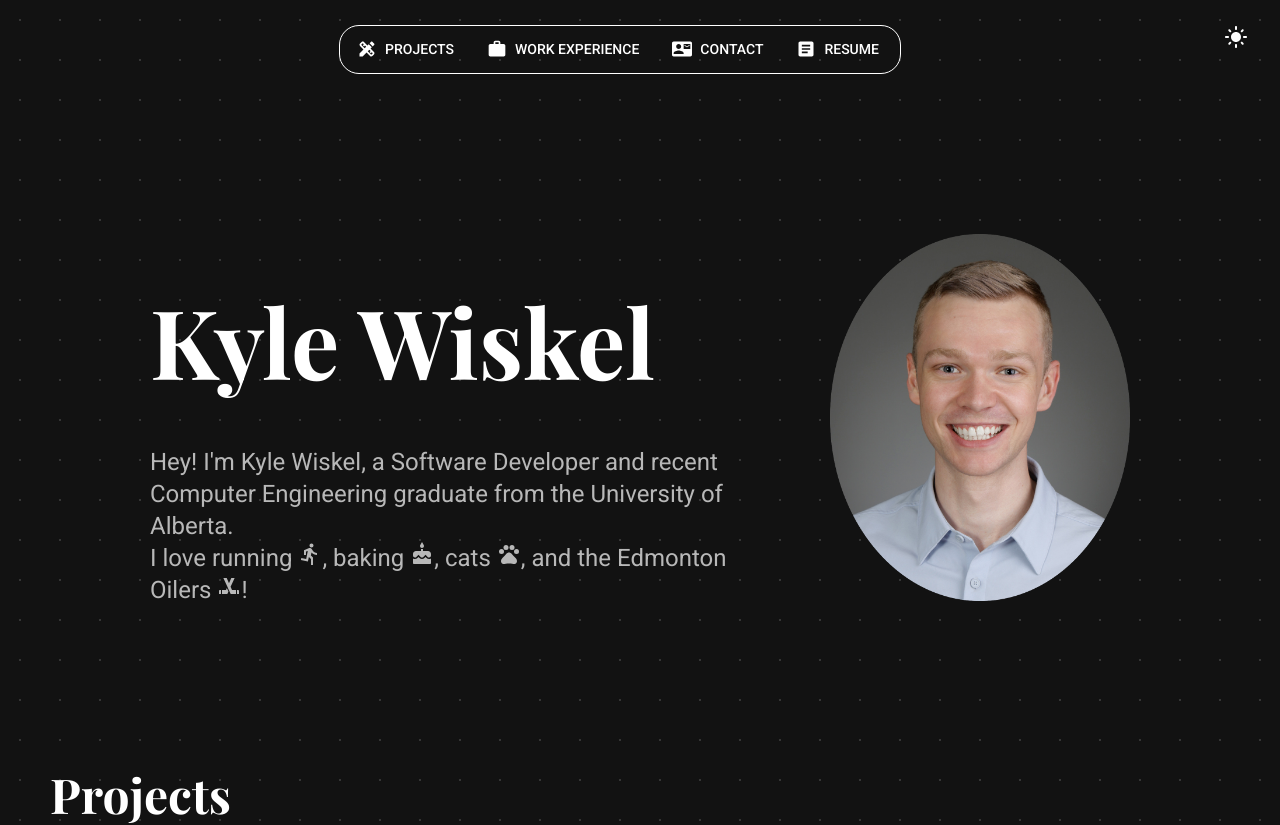
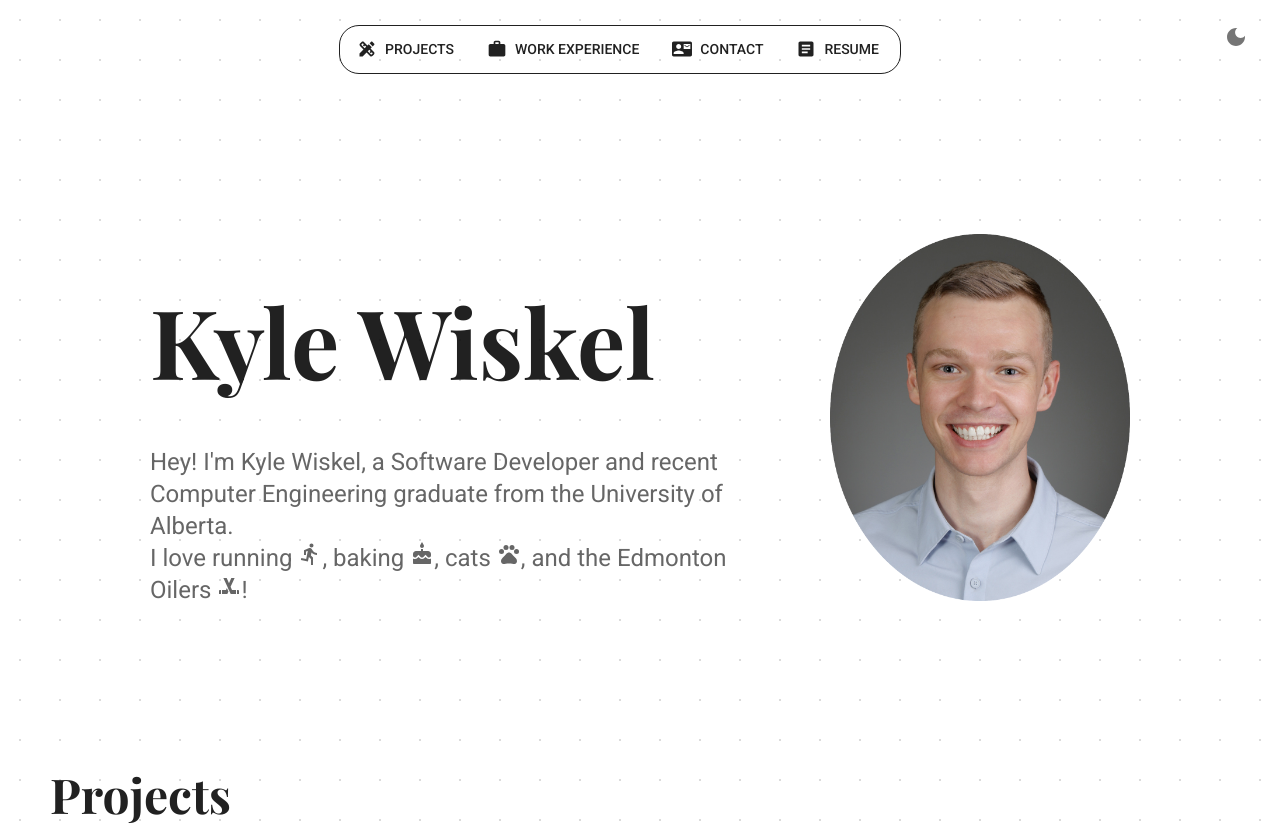
Before and after one commit to kwiskel/kylewiskel.dev, a Next.js app: page / in a window 1280 px wide. Shown: the top 825 px of the page. Built offline with nearby package versions, Linux system fonts and the light colour scheme.

Commit message:
Add background to body

```diff
--- a/app/layout.tsx
+++ b/app/layout.tsx
@@ -18,9 +18,7 @@ export default function RootLayout({
 }>) {
   return (
     <html lang='en'>
-      <body>
-        <ClientThemeProvider>{children}</ClientThemeProvider>
-      </body>
+      <ClientThemeProvider>{children}</ClientThemeProvider>
     </html>
   );
 }
--- a/app/ui/ClientThemeProvider.tsx
+++ b/app/ui/ClientThemeProvider.tsx
@@ -13,7 +13,8 @@ export default function ClientThemeProvider({
 }: Readonly<{
   children: ReactNode;
 }>) {
-  const [isDarkMode, setIsDarkMode] = useState(true);
+  const [isDarkMode, setIsDarkMode] = useState(false);
+  const theme = isDarkMode ? darkTheme : lightTheme;
 
   const changeMode = () => {
     setIsDarkMode(!isDarkMode);
@@ -21,7 +22,20 @@ export default function ClientThemeProvider({
 
   return (
     <ThemeContext.Provider value={{ isDarkMode, changeMode }}>
-      <ThemeProvider theme={isDarkMode ? darkTheme : lightTheme}>{children}</ThemeProvider>
+      <ThemeProvider theme={theme}>
+        <body
+          style={{
+            backgroundColor: theme.palette.background.default,
+            backgroundImage:
+              theme.palette.mode === 'dark'
+                ? 'radial-gradient(circle, #ffffff26 1px, transparent 1px)'
+                : 'radial-gradient(circle, #12121226 1px, transparent 1px)',
+            backgroundSize: '40px 40px' /* Adjust for dot spacing */,
+          }}
+        >
+          {children}
+        </body>
+      </ThemeProvider>
     </ThemeContext.Provider>
   );
 }
```
